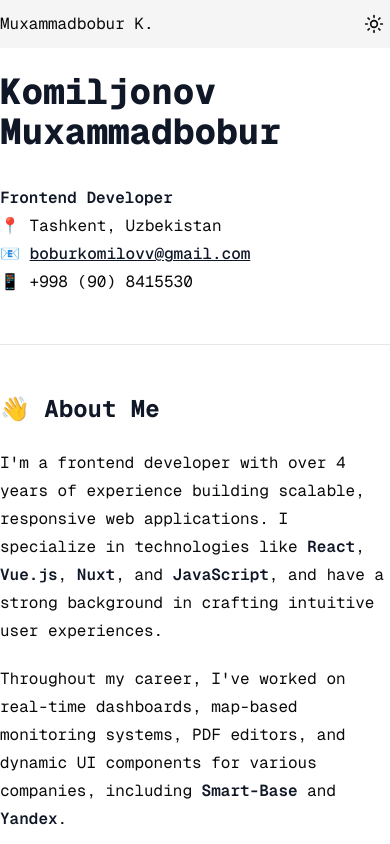
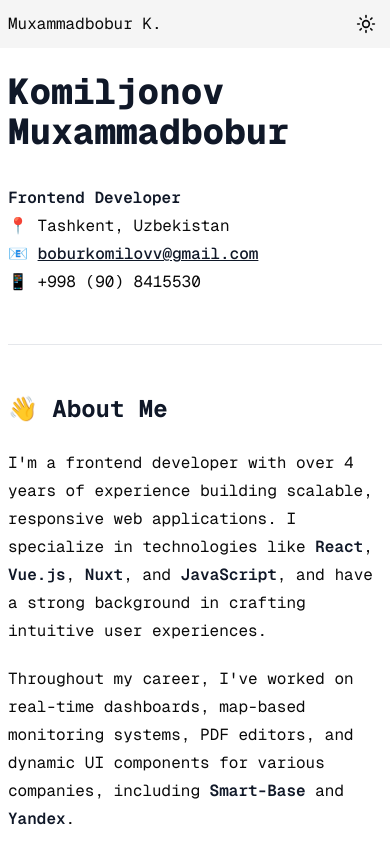
Before and after one commit to bobur-ops/BoburKomilov-homepage, a Next.js app: page / in a window 390 px wide. Shown: the top 844 px of the page. Built offline with nearby package versions, Linux system fonts and the light colour scheme.

Commit message:
responsive

```diff
--- a/src/app/layout.tsx
+++ b/src/app/layout.tsx
@@ -30,7 +30,7 @@ export default function RootLayout({
         className={`${geistSans.variable} ${geistMono.variable} antialiased`}
       >
         <ThemeProvider attribute="class" defaultTheme="system" enableSystem>
-          <div className="min-h-[100dvh]overflow-y-auto max-w-4xl mx-auto pt-12">
+          <div className="min-h-[100dvh] overflow-y-auto max-w-4xl mx-auto pt-12 px-2 md:px-4 lg:px-0">
             <Navbar />
             <>{children}</>
           </div>
--- a/src/components/Navbar.tsx
+++ b/src/components/Navbar.tsx
@@ -4,7 +4,7 @@ import Link from "next/link";
 export default function Navbar() {
   return (
     <div className="h-12 left-0 right-0 fixed top-0 flex items-center justify-center bg-accent">
-      <div className="w-full max-w-4xl flex justify-between items-center">
+      <div className="w-full max-w-4xl flex justify-between items-center px-2 md:px-4 lg:px-0">
         <Link href="/">Muxammadbobur K.</Link>
         <div className="flex items-center gap-2">
           {/* <Link href="/about" className="hover:underline underline-offset-2">
```
